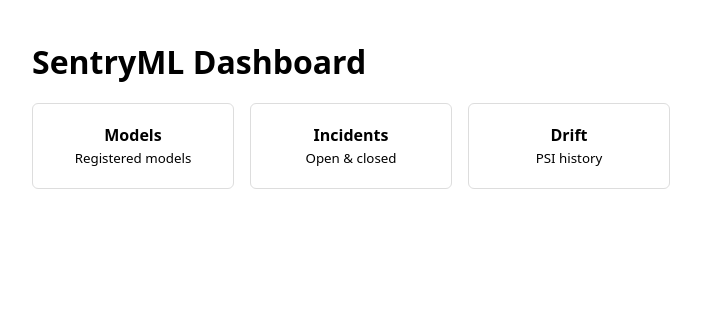
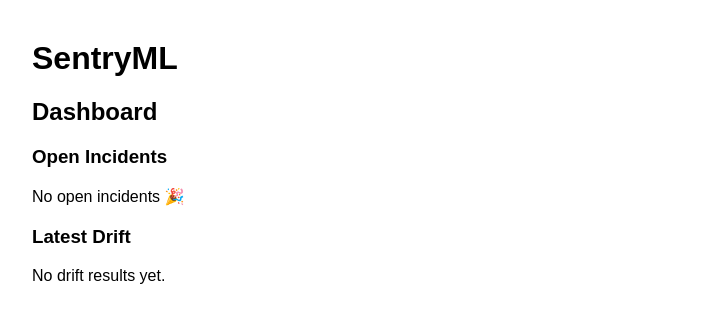
Before and after one commit to zahmedy/SentryML, a FastAPI app: template infra/apps/ui/templates/dashboard.html in a window 1280 px wide. Shown: the top 323 px of the page, without its empty margins (8-709 px from the left). Run offline with FastAPI, Linux system fonts and the light colour scheme; the template is opened without the code that fills it, so the values that code supplies are empty.

Commit message:
dashboard ready

```diff
--- a/infra/apps/api/app/main.py
+++ b/infra/apps/api/app/main.py
@@ -13,6 +13,8 @@ from apps.sentryml_core.schemas import (PredictionEventIn, ModelItem,
 from apps.api.app.security import (get_org_id, verify_password)
 from apps.api.app.routers.auth import router as auth_router
 from apps.api.app.routers.api_keys import router as api_keys_router
+from apps.api.app.routers.ui_dashboard import router as ui_dashboard_router
+
 
 
 
@@ -30,6 +32,7 @@ app = FastAPI(
 
 app.include_router(auth_router)
 app.include_router(api_keys_router)
+app.include_router(ui_dashboard_router)
 
 @app.post("/v1/events/prediction", response_model=PredictionEvent)
 def ingest_predication(
--- a/infra/apps/ui/main.py
+++ b/infra/apps/ui/main.py
@@ -125,9 +125,17 @@ def dashboard(request: Request):
     if not request.cookies.get("sentryml_session"):
         return RedirectResponse("/", status_code=302)
 
+    resp = requests.get(f"{API_BASE}/v1/ui/dashboard", cookies=api_cookie_jar(request), timeout=5)
+    resp.raise_for_status()
+    data = resp.json()
+
     return templates.TemplateResponse(
         "dashboard.html",
-        {"request": request},
+        {
+            "request": request,
+            "open_incidents": data.get("open_incidents", []),
+            "latest_drift": data.get("latest_drift", []),
+        },
     )
 
 @app.get("/models", response_class=HTMLResponse)
--- a/infra/apps/ui/templates/dashboard.html
+++ b/infra/apps/ui/templates/dashboard.html
@@ -1,54 +1,50 @@
-<!DOCTYPE html>
-<html>
-<head>
-  <title>SentryML – Dashboard</title>
-  <meta charset="utf-8" />
-  <style>
-    body {
-      font-family: system-ui, -apple-system, sans-serif;
-      margin: 40px;
-    }
-    h1 {
-      margin-bottom: 20px;
-    }
-    .nav {
-      display: flex;
-      gap: 16px;
-    }
-    .card {
-      padding: 20px;
-      border: 1px solid #ddd;
-      border-radius: 6px;
-      text-decoration: none;
-      color: black;
-      width: 160px;
-      text-align: center;
-    }
-    .card:hover {
-      background: #f5f5f5;
-    }
-  </style>
-</head>
-<body>
+{% extends "base.html" %}
+{% block content %}
 
-  <h1>SentryML Dashboard</h1>
+<h2>Dashboard</h2>
 
-  <div class="nav">
-    <a class="card" href="/models">
-      <strong>Models</strong><br/>
-      <small>Registered models</small>
-    </a>
+<h3>Open Incidents</h3>
+{% if open_incidents|length == 0 %}
+  <p>No open incidents 🎉</p>
+{% else %}
+<table border="1" cellpadding="6" cellspacing="0">
+  <tr>
+    <th>Model</th>
+    <th>State</th>
+    <th>PSI</th>
+    <th>Opened</th>
+  </tr>
+  {% for i in open_incidents %}
+  <tr>
+    <td>{{ i.model_id }}</td>
+    <td>{{ i.state }}</td>
+    <td>{{ i.value }}</td>
+    <td>{{ i.opened_at }}</td>
+  </tr>
+  {% endfor %}
+</table>
+{% endif %}
 
-    <a class="card" href="/incidents">
-      <strong>Incidents</strong><br/>
-      <small>Open & closed</small>
-    </a>
+<h3 style="margin-top:20px;">Latest Drift</h3>
+{% if latest_drift|length == 0 %}
+  <p>No drift results yet.</p>
+{% else %}
+<table border="1" cellpadding="6" cellspacing="0">
+  <tr>
+    <th>Model</th>
+    <th>Status</th>
+    <th>PSI</th>
+    <th>Computed</th>
+  </tr>
+  {% for d in latest_drift %}
+  <tr>
+    <td>{{ d.model_id }}</td>
+    <td>{{ d.status }}</td>
+    <td>{{ d.psi_score if d.psi_score is defined else d.value if d.value is defined else "" }}</td>
+    <td>{{ d.computed_at }}</td>
+  </tr>
+  {% endfor %}
+</table>
+{% endif %}
 
-    <a class="card" href="/drift">
-      <strong>Drift</strong><br/>
-      <small>PSI history</small>
-    </a>
-  </div>
-
-</body>
-</html>
+{% endblock %}
```
Also changed, not shown: infra/apps/api/app/routers/ui_dashboard.py (added, +34 -0 lines).
